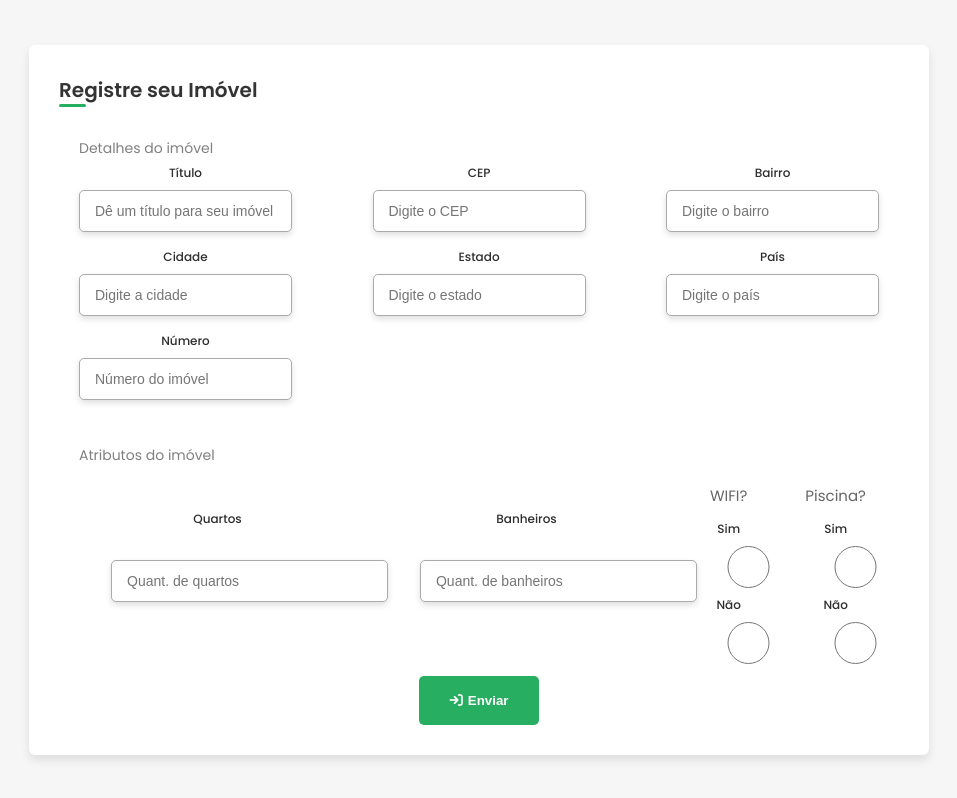
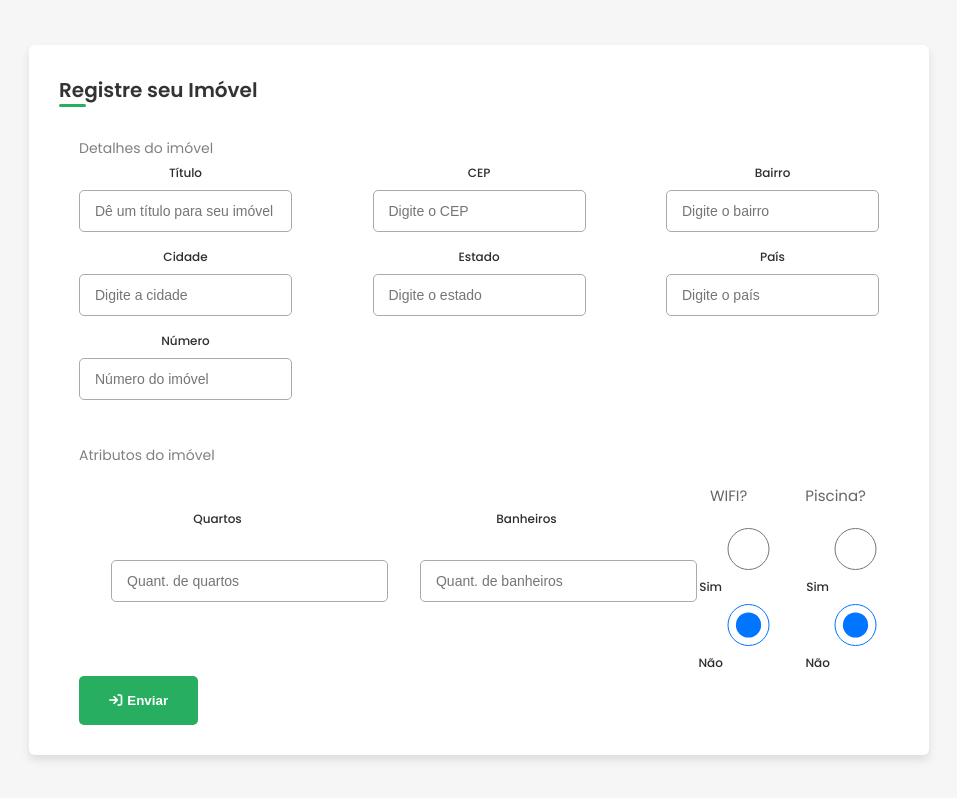
Before and after one commit to maria18-ai/imobi, a React (Vite) app: page /posts in a window 1280 px wide. Shown: the whole page, without its empty margins (161-1118 px from the left). Built offline with nearby package versions, Linux system fonts and the light colour scheme.

Commit message:
modificando estrutura de posts

```diff
--- a/src/App.jsx
+++ b/src/App.jsx
@@ -10,7 +10,6 @@ function App() {
     <Pages />
       <Outlet />
       {/* outros components// footer */}
-
     </>
   )
 }
--- a/src/components/pages/Imoveis.jsx
+++ b/src/components/pages/Imoveis.jsx
@@ -1,12 +1,15 @@
 import React, { useState, useEffect } from 'react';
 import axios from 'axios';
+import { useNavigate } from 'react-router-dom';
 
-import './Imoveis.css'
+import './Imoveis.css';
 
 export const Imoveis = () => {
     const [data, setData] = useState([]);
     const [loading, setLoading] = useState(true);
     const [error, setError] = useState(null);
+    const [hasToken, setHasToken] = useState(localStorage.getItem("token"));
+    const navigate = useNavigate();
 
     useEffect(() => {
         const fetchData = async () => {
@@ -23,30 +26,47 @@ export const Imoveis = () => {
         fetchData();
     }, []);
 
+    useEffect(() => {
+        const token = localStorage.getItem("token");
+        setHasToken(token);
+    }, []);
+
+    const handleLogout = () => {
+        localStorage.removeItem("token");
+        setHasToken(null);
+    };
+
+    const handleInserirImovel = () => {
+        // Redirecionar para o componente de inserção de imóvel
+        navigate('/posts');
+    };
+
     if (loading) return <div className='loading'>Carregando...</div>;
     if (error) return <div>Error: {error.message}</div>;
 
     return (
         <div className='container-imoveis'>
-            <h1 className='heading-imoveis'>O imovel ideal você encontra aqui!</h1>
-            <p>Naveque entre os melhores imovéis da região</p>
+            <h1 className='heading-imoveis'>O imóvel ideal você encontra aqui!</h1>
+            <p>Navegue entre os melhores imóveis da região</p>
 
             <div className='div-imoveis-container'>
                 <div className="imoveis-list">
                     {data.map(photo => (
                         <div key={photo.id} className='imovel-card'>
-                        <img src={photo.thumbnailUrl} alt={photo.title}/>
+                            <img src={photo.thumbnailUrl} alt={photo.title}/>
 
-                        <div className="card-content">
-                            <h3>{photo.title}</h3>
-                            <p>Info
-                                Info
-                                Info</p>
+                            <div className="card-content">
+                                <h3>{photo.title}</h3>
+                                <p>Info Info Info</p>
+                            </div>
                         </div>
-                    </div>
                     ))}
                 </div>
             </div>
+
+            {hasToken && (
+                <button className='inserir-imovel-button' onClick={handleInserirImovel}>Inserir Imóvel</button>
+            )}
         </div>
     );
 };
--- a/src/components/posts-imoveis/Post.css
+++ b/src/components/posts-imoveis/Post.css
@@ -117,3 +117,29 @@ form .fields .input-field {
 .container-posts .details .details-input {
     margin: 2rem;
 }
+
+.input-field input[type="file"] {
+    display: none; /* Escondendo o campo de input de arquivo */
+}
+
+.input-field label.upload-button {
+    position: relative;
+    outline: none;
+    font-size: 14px;
+    font-weight: 400;
+    color: #fff;
+    border-radius: 5px;
+    padding: 10px 15px;
+    background-color: #27ae60;
+    cursor: pointer;
+    transition: background-color 0.3s ease;
+    margin-left: 2.5rem;
+}
+
+.input-field label.upload-button:hover {
+    background-color: #219653;
+}
+
+.input-field label.upload-button:active {
+    background-color: #1e8449;
+}
--- a/src/components/posts-imoveis/Post.jsx
+++ b/src/components/posts-imoveis/Post.jsx
@@ -1,13 +1,63 @@
-import './Post.css'
+import React, { useState } from 'react';
+import axios from 'axios';
+import './Post.css';
 
 export const Post = () => {
+    const [wifi, setWifi] = useState(false);
+    const [pool, setPool] = useState(false);
+
+    const handleWifiChange = (event) => {
+        setWifi(event.target.value === 'yes');
+    };
+
+    const handlePoolChange = (event) => {
+        setPool(event.target.value === 'yes');
+    };
+
+    const handleSubmit = async (event) => {
+        event.preventDefault();
+
+        const formData = new FormData(event.target);
+
+        const postData = {
+            title: formData.get('title'),
+            description: "descrição nada a ver por enquanto",
+            zipcode: formData.get('zipcode'),
+            neighborhood: formData.get('neighborhood'),
+            city: formData.get('city'),
+            state: formData.get('state'),
+            country: formData.get('country'),
+            postType: "FOR_SALE",
+            number: parseInt(formData.get('number')),
+            rooms: parseInt(formData.get('rooms')),
+            bathrooms: parseInt(formData.get('bathrooms')),
+            wifi: wifi,
+            pool: pool,
+            userId: 1
+        };
+
+        const token = localStorage.getItem('token');
+
+        try {
+            const response = await axios.post('http://localhost:8080/post/create', postData, {
+                headers: {
+                    'Authorization': `Bearer ${token}`
+                }
+            });
+            console.log('Dados enviados com sucesso!');
+
+        } catch (error) {
+            console.error('Erro ao enviar os dados:', error.message);
+        }
+    };
+
     return (
         <>
             <section className='posts'>
                 <div className='container-posts'>
                     <section className='header'>Registre seu Imóvel</section>
 
-            <form>
+                    <form onSubmit={handleSubmit}>
                         <div className="form first">
                             <div className="details ID">
                                 <span id='span'>Detalhes do imóvel</span>
@@ -15,37 +65,37 @@ export const Post = () => {
                                 <div className="fields">
                                     <div className="input-field">
                                         <label>Título</label>
-                                <input type="text" name="title" id="title" placeholder='Dê um título para seu imóvel'/>
+                                        <input type="text" name="title" id="title" placeholder='Dê um título para seu imóvel' required/>
                                     </div>
 
                                     <div className="input-field">
                                         <label>CEP</label>
-                                <input type="text" name="zipcode" id="zipcode" placeholder='Digite o CEP'/>
+                                        <input type="text" name="zipcode" id="zipcode" placeholder='Digite o CEP' required/>
                                     </div>
 
                                     <div className="input-field">
                                         <label>Bairro</label>
-                                <input type="text" name="neighborhood" id="neighborhood" placeholder='Digite o bairro'/>
+                                        <input type="text" name="neighborhood" id="neighborhood" placeholder='Digite o bairro' required/>
                                     </div>
 
                                     <div className="input-field">
                                         <label>Cidade</label>
-                                <input type="text" name="city" id="city" placeholder='Digite a cidade'/>
+                                        <input type="text" name="city" id="city" placeholder='Digite a cidade' required/>
                                     </div>
 
                                     <div className="input-field">
                                         <label>Estado</label>
-                                <input type="text" name="state" id="state" placeholder='Digite o estado'/>
+                                        <input type="text" name="state" id="state" placeholder='Digite o estado' required/>
                                     </div>
 
                                     <div className="input-field">
                                         <label>País</label>
-                                <input type="text" name="country" id="country" placeholder='Digite o país'/>
+                                        <input type="text" name="country" id="country" placeholder='Digite o país' required/>
                                     </div>
 
                                     <div className="input-field">
                                         <label>Número</label>
-                                <input type="number" name="number" id="number" placeholder='Número do imóvel'/>
+                                        <input type="number" name="number" id="number" placeholder='Número do imóvel' required/>
                                     </div>
                                 </div>
                             </div>
@@ -56,42 +106,46 @@ export const Post = () => {
                                 <div className="fields">
                                     <div className="input-field">
                                         <label>Quartos</label>
-                                <input type="number" name="rooms" id="rooms" placeholder='Quant. de quartos' className='details-input'/>
+                                        <input type="number" name="rooms" id="rooms" placeholder='Quant. de quartos' className='details-input' required/>
                                     </div>
 
                                     <div className="input-field">
                                         <label>Banheiros</label>
-                                <input type="number" name="bathrooms" id="bathrooms" placeholder='Quant. de banheiros' className='details-input'/>
+                                        <input type="number" name="bathrooms" id="bathrooms" placeholder='Quant. de banheiros' className='details-input' required/>
                                     </div>
 
                                     <div className="input-field">
                                         <p> WIFI?</p>
-                                <label>Sim</label>
-                                <input type="radio" name="yes-wifi" id="yes-wifi"/>
-
-                                <label>Não</label>
-                                <input type="radio" name="no-wifi" id="no-wifi"/>
+                                        <label>
+                                            <input type="radio" name="wifi" value="yes" onChange={handleWifiChange} checked={wifi} required/> Sim
+                                        </label>
+                                        <label>
+                                            <input type="radio" name="wifi" value="no" onChange={handleWifiChange} checked={!wifi} required/> Não
+                                        </label>
                                     </div>
 
                                     <div className="input-field">
                                         <p> Piscina?</p>
-                                <label>Sim</label>
-                                <input type="radio" name="yes-pool" id="yes-pool"/>
-
-                                <label>Não</label>
-                                <input type="radio" name="no-pool" id="no-pool"/>
+                                        <label>
+                                            <input type="radio" name="pool" value="yes" onChange={handlePoolChange} checked={pool} required/> Sim
+                                        </label>
+                                        <label>
+                                            <input type="radio" name="pool" value="no" onChange={handlePoolChange} checked={!pool} required/> Não
+                                        </label>
+                                    </div>
+                                </div>
                             </div>
 
-                            <button className='btn-form-imovel'>
-                            <i class="fa-solid fa-arrow-right-to-bracket"></i>
+                            <button type="submit" className='btn-form-imovel'>
+                                <i className="fa-solid fa-arrow-right-to-bracket"></i>
                                 Enviar
                             </button>
-                        </div>
-                    </div>
                         </div>
                     </form>
                 </div>
             </section>
         </>
-    )
-}
+    );
+};
+
+export default Post;
```
Lines whose indentation alone changed are shown as unchanged.
